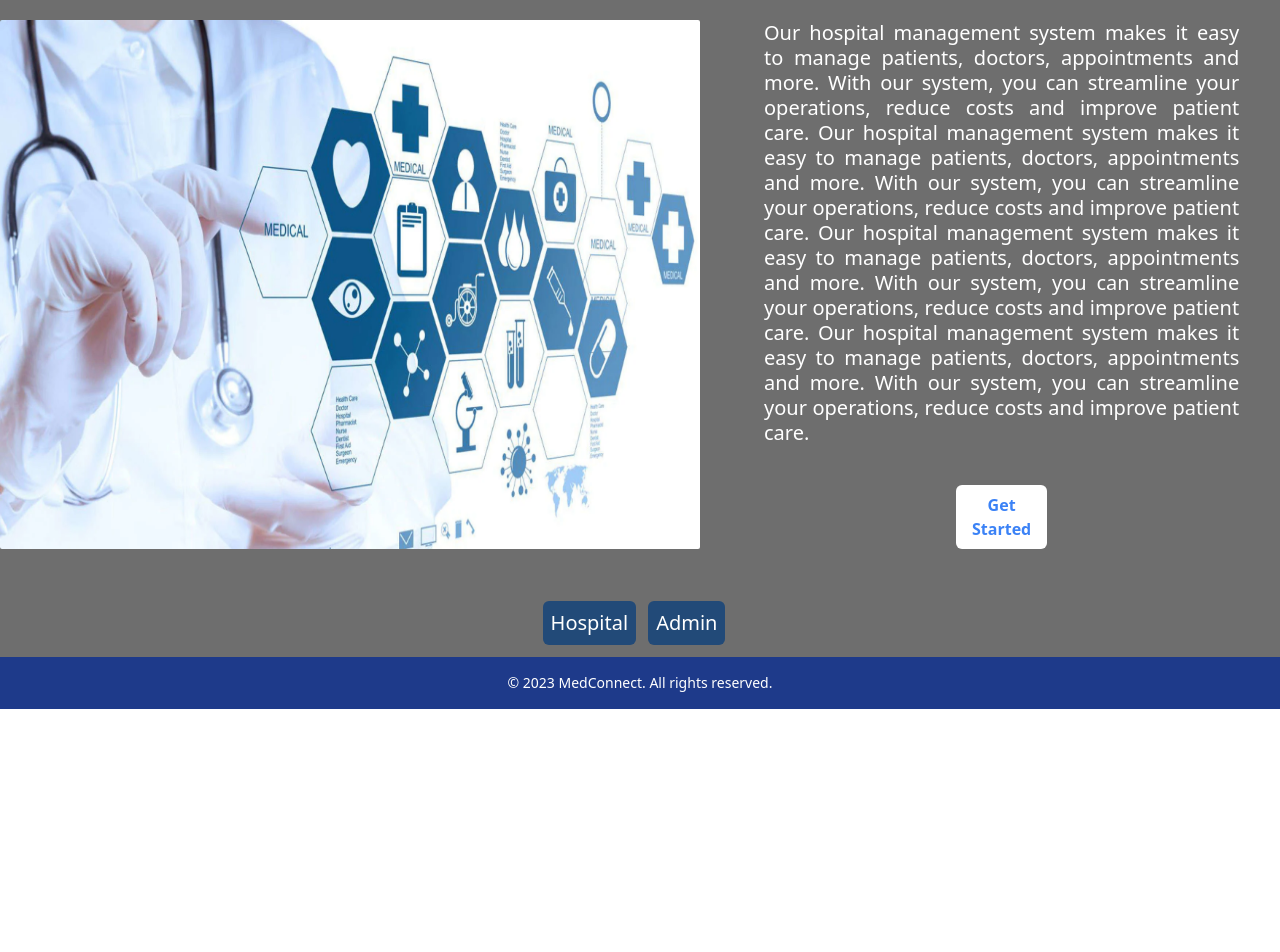
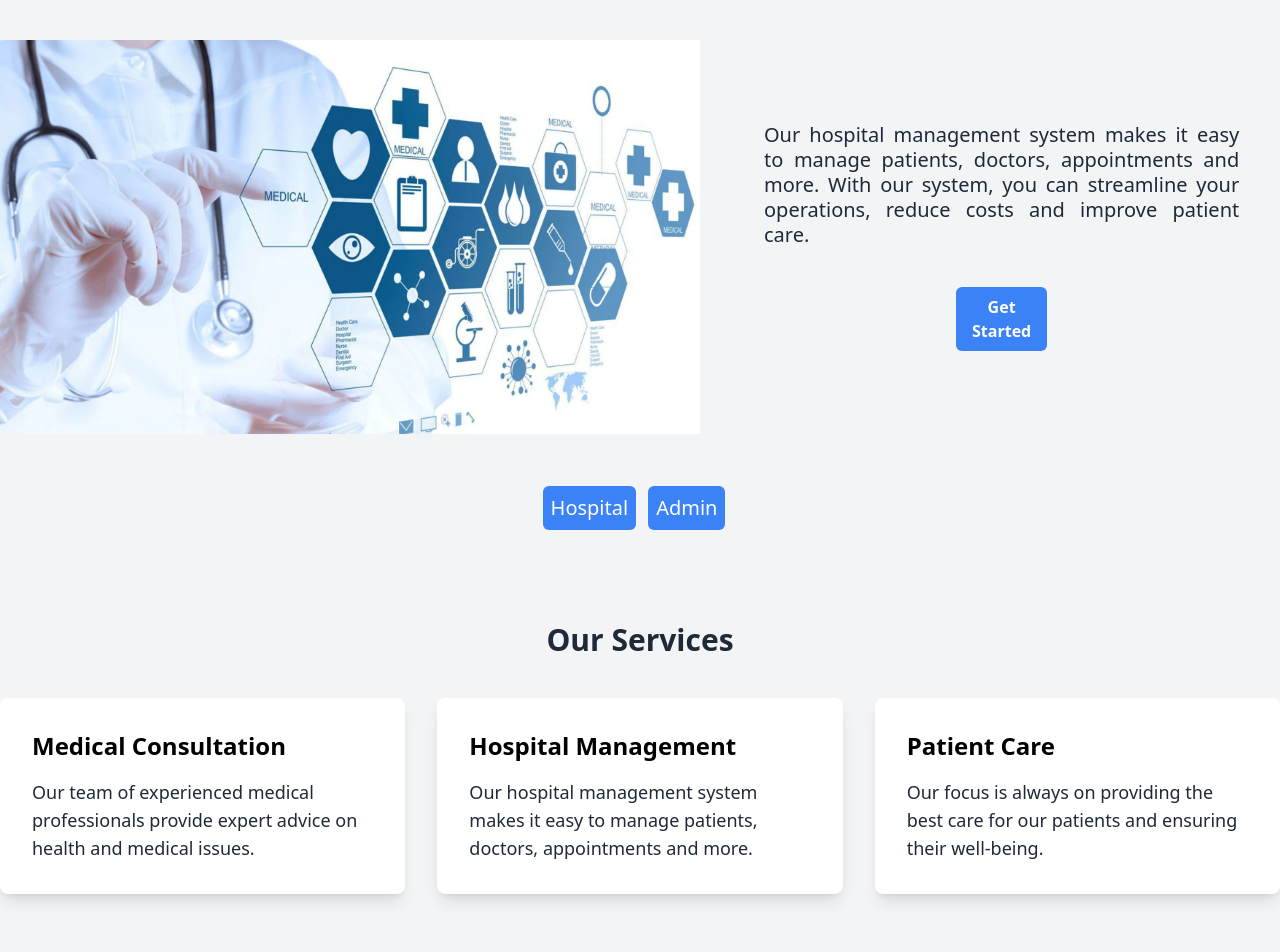
Before and after one commit to harshilsarariya/MedConnect, a React (Create React App) app in the folder client/: page / in a window 1280 px wide. Shown: the part 140-1092 px from the top of the page. Before the commit the page ends 849 px from the top, so only its background shows below. Built offline with nearby package versions, Linux system fonts and the light colour scheme.

Commit message:
added service section

```diff
--- a/client/src/Home/Home.js
+++ b/client/src/Home/Home.js
@@ -5,8 +5,8 @@ import HomeImg from "../../src/assets/images/home.png";
 const Home = () => {
   return (
     <>
-      <div className="flex flex-col justify-center items-center min-h-max bg-[#6e6e6e]">
-        <h1 className="text-5xl font-bold text-white mb-10">
+      <div className="flex flex-col justify-center items-center min-h-max bg-gray-100">
+        <h1 className="text-5xl font-bold text-gray-800 mb-10 mt-5">
           Welcome to MedConnect
         </h1>
         <div className="flex flex-row">
@@ -15,23 +15,14 @@ const Home = () => {
             alt="Hospital"
             className="w-[700px] rounded-sm h-auto mb-10"
           />
-          <div className="flex flex-col">
-            <p className="text-xl mx-16 leading-tight text-white max-w-xl text-justify mb-10">
-              Our hospital management system makes it easy to manage patients,
-              doctors, appointments and more. With our system, you can
-              streamline your operations, reduce costs and improve patient care.
-              Our hospital management system makes it easy to manage patients,
-              doctors, appointments and more. With our system, you can
-              streamline your operations, reduce costs and improve patient care.
-              Our hospital management system makes it easy to manage patients,
-              doctors, appointments and more. With our system, you can
-              streamline your operations, reduce costs and improve patient care.
+          <div className="flex flex-col my-auto">
+            <p className="text-xl mx-16 leading-tight text-gray-800 max-w-xl text-justify mb-10">
               Our hospital management system makes it easy to manage patients,
               doctors, appointments and more. With our system, you can
               streamline your operations, reduce costs and improve patient care.
             </p>
             <NavLink to={"/login"}>
-              <button className="bg-white flex justify-center text-blue-500 font-semibold py-2 px-4 border-blue-500 mx-64 mb-10 hover:bg-blue-300 hover:text-black rounded-md hover:shadow-lg transition duration-300 ">
+              <button className="bg-blue-500 hover:bg-blue-600 text-white font-semibold py-2 px-4 border-blue-500 mx-64 mb-10 rounded-md hover:shadow-lg transition duration-300 ">
                 Get Started
               </button>
             </NavLink>
@@ -39,15 +30,43 @@ const Home = () => {
         </div>
         <div className="flex flex-row justify-center">
           <NavLink to={"/Hospital"}>
-            <button className="my-3 text-xl bg-[#224a78] p-2 text-white rounded-md">
+            <button className="my-3 text-xl bg-blue-500 hover:bg-blue-600 p-2 text-white rounded-md">
               Hospital
             </button>
           </NavLink>
           <NavLink to={"/Admin"}>
-            <button className="my-3 mx-3 text-xl bg-[#224a78] p-2 text-white rounded-md">
+            <button className="my-3 mx-3 text-xl bg-blue-500 hover:bg-blue-600 p-2 text-white rounded-md">
               Admin
             </button>
           </NavLink>
+        </div>
+        <div className="flex flex-col items-center my-20">
+          <h2 className="text-3xl font-bold text-gray-800 mb-10">
+            Our Services
+          </h2>
+          <div className="grid grid-cols-3 gap-8">
+            <div className="bg-white rounded-lg shadow-lg p-8">
+              <h3 className="text-2xl font-bold mb-4">Medical Consultation</h3>
+              <p className="text-gray-800 text-lg">
+                Our team of experienced medical professionals provide expert
+                advice on health and medical issues.
+              </p>
+            </div>
+            <div className="bg-white rounded-lg shadow-lg p-8">
+              <h3 className="text-2xl font-bold mb-4">Hospital Management</h3>
+              <p className="text-gray-800 text-lg">
+                Our hospital management system makes it easy to manage patients,
+                doctors, appointments and more.
+              </p>
+            </div>
+            <div className="bg-white rounded-lg shadow-lg p-8">
+              <h3 className="text-2xl font-bold mb-4">Patient Care</h3>
+              <p className="text-gray-800 text-lg">
+                Our focus is always on providing the best care for our patients
+                and ensuring their well-being.
+              </p>
+            </div>
+          </div>
         </div>
         <footer className="bg-blue-900 w-full py-4 text-white flex justify-center items-center">
           <p className="text-sm">
```
